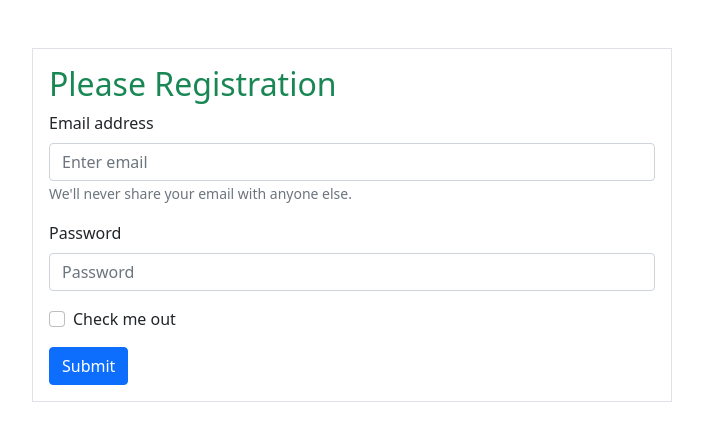
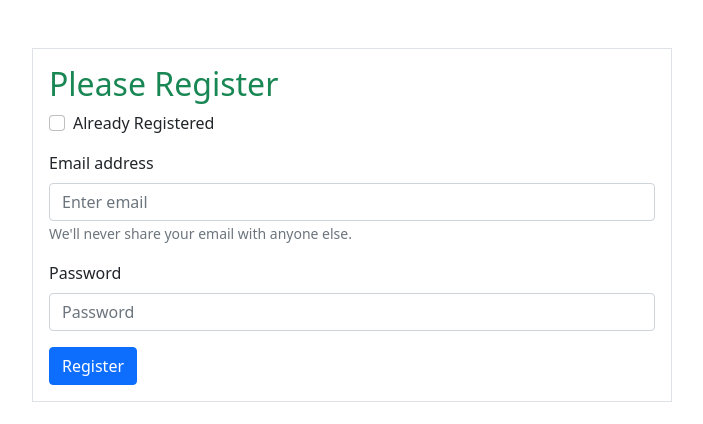
Before and after one commit to khaled39ab/Simple-Email-Password-autth, a React (Create React App) app: page / in a window 1280 px wide. Shown: the top 424 px of the page, without its empty margins (288-991 px from the left). Built offline with nearby package versions, Linux system fonts and the light colour scheme.

Commit message:
Toggle Registration and login

```diff
--- a/src/App.js
+++ b/src/App.js
@@ -10,7 +10,9 @@ import { useState } from 'react';
 const auth = getAuth(app);
 
 function App() {
-  const [validated, setValidated] = useState(false)
+  const [validated, setValidated] = useState(false);
+  const [registered, setRegistered] = useState(false);
+  const [error, setError] = useState('');
   const [email, setEmail] = useState('');
   const [password, setPassword] = useState('')
 
@@ -22,27 +24,40 @@ function App() {
     setPassword(e.target.value);
   }
 
+  const handleRegistered = e =>{
+    setRegistered(e.target.checked);
+  }
   const handleFormSubmit = e => {
     const form = e.currentTarget;
     if (form.checkValidity() === false) {
       e.preventDefault();
       e.stopPropagation();
+      setValidated(true);
       return;
     }
 
-    setValidated(true);
-
     createUserWithEmailAndPassword(auth, email, password)
-      .then(res => console.log(res.user))
-      .catch(err => console.error(err))
+      .then(res => {
+        const user = res.user;
+        console.log(user)
+        setEmail('');
+        setPassword('')
+      })
+      .catch(err => {
+        console.error(err);
+        setError(err);
+      })
     e.preventDefault();
   }
 
   return (
     <div>
       <div className='registration w-50 mx-auto m-5 border p-3'>
-        <h2 className='text-success'>Please Registration</h2>
+        <h2 className='text-success'>Please {registered ? 'Log In' : 'Register'}</h2>
         <Form noValidate validated={validated} onSubmit={handleFormSubmit}>
+          <Form.Group className="mb-3" controlId="formBasicCheckbox">
+            <Form.Check onChange={handleRegistered} type="checkbox" label="Already Registered" />
+          </Form.Group>
           <Form.Group className="mb-3" controlId="formBasicEmail">
             <Form.Label>Email address</Form.Label>
             <Form.Control onBlur={handleEmail} type="email" placeholder="Enter email" required />
@@ -61,11 +76,9 @@ function App() {
               Please provide a valid password.
             </Form.Control.Feedback>
           </Form.Group>
-          <Form.Group className="mb-3" controlId="formBasicCheckbox">
-            <Form.Check type="checkbox" label="Check me out" />
-          </Form.Group>
+          <p>{error}</p>
           <Button variant="primary" type="submit">
-            Submit
+            {registered ? 'Log In' : 'Register'}
           </Button>
         </Form>
       </div>
```
